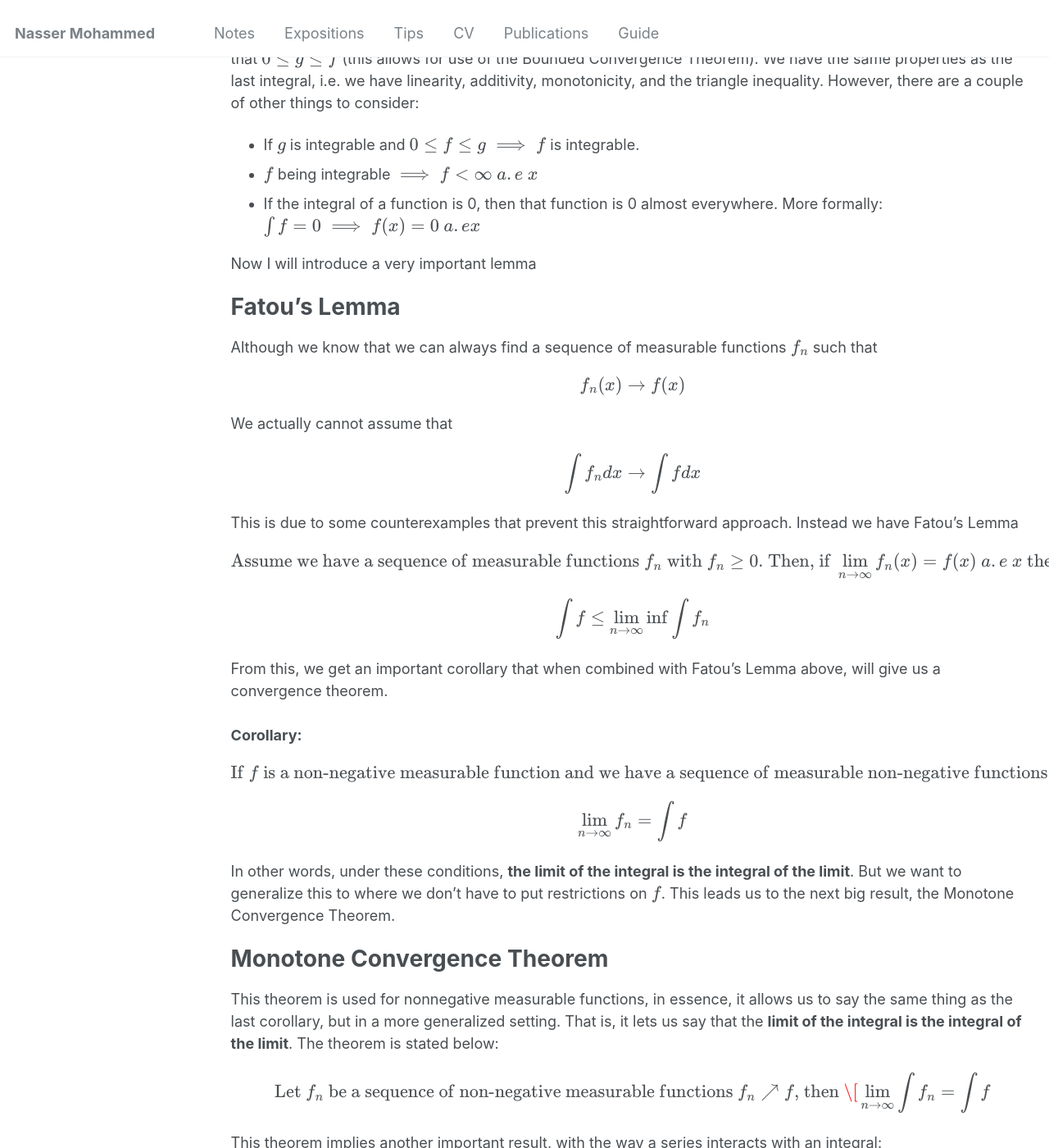
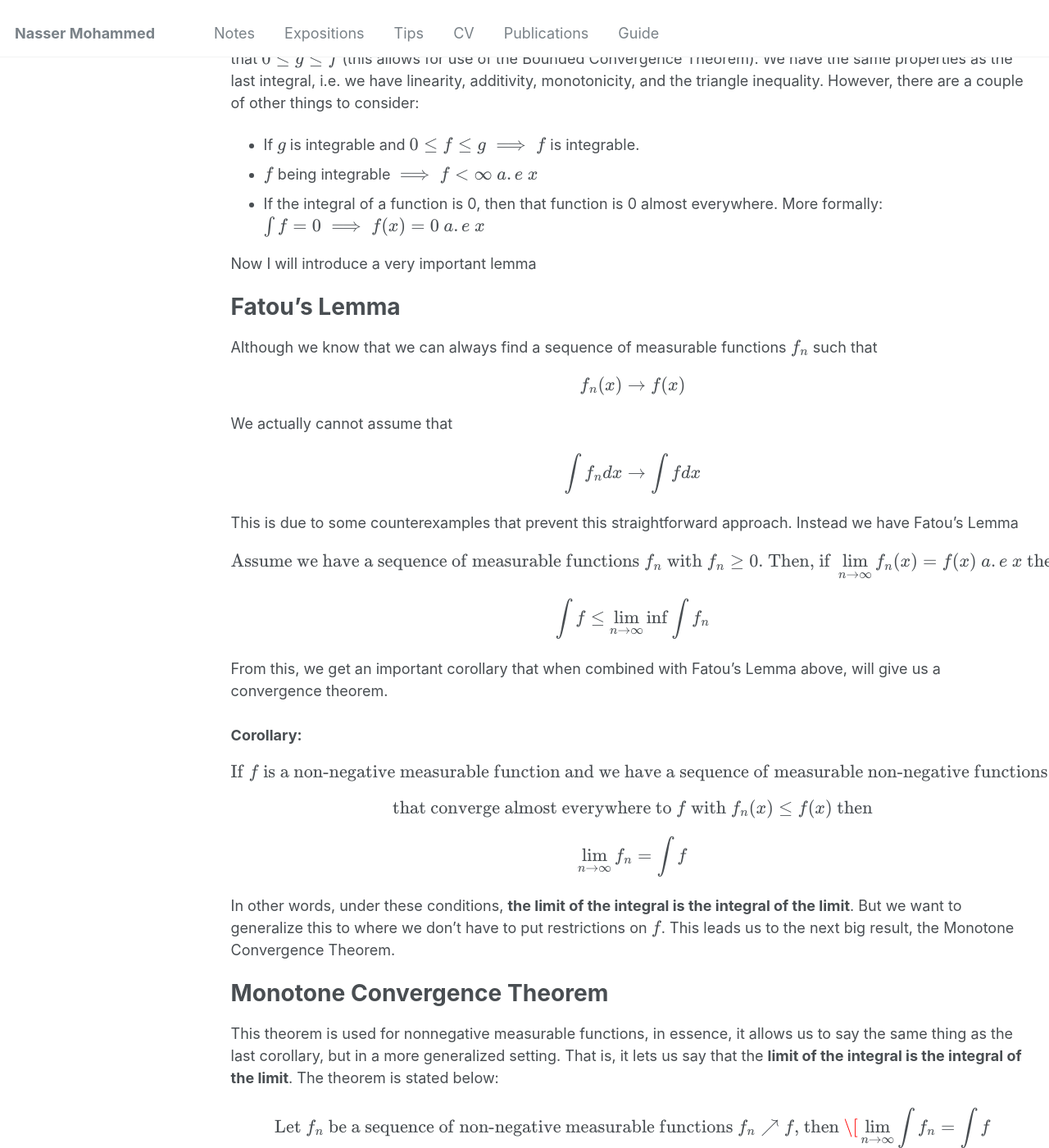
Before and after one commit to Nasser-Mohammed/Nasser-Mohammed.github.io, a Jekyll site: the page built from _pages/notes/analysis/lebintegral.md, in a window 1280 px wide and 1400 px high, scrolled down 1531 px. Shown: the whole window at 82% size. Built offline with Jekyll 4.4.1, drawn with Linux system fonts in a browser that asks for light colours.

Commit message:
Update lebintegral.md

```diff
--- a/_pages/notes/analysis/lebintegral.md
+++ b/_pages/notes/analysis/lebintegral.md
@@ -32,7 +32,7 @@ For a non-negative function \\(f\\), we define its integral as:
 We are taking the supremum over all measurable bounded functions \\(g\\) supported on a set of finite measure such that \\(0 \leq g \leq f\\) (this allows for use of the Bounded Convergence Theorem). We have the same properties as the last integral, i.e. we have linearity, additivity, monotonicity, and the triangle inequality. However, there are a couple of other things to consider:
 - If \\(g\\) is integrable and \\(0 \leq f \leq g \implies f \\) is integrable.
 - \\(f\\) being integrable \\(\implies f < \infty \text{ } a.e \text{ } x\\)
-- If the integral of a function is 0, then that function is 0 almost everywhere. More formally: \\(\int f = 0 \implies f(x) = 0 \text{ } a.e x\\)
+- If the integral of a function is 0, then that function is 0 almost everywhere. More formally: \\(\int f = 0 \implies f(x) = 0 \text{ } a.e \text{ } x\\)
 
 Now I will introduce a very important lemma
 
@@ -50,7 +50,8 @@ This is due to some counterexamples that prevent this straightforward approach.
 From this, we get an important corollary that when combined with Fatou's Lemma above, will give us a convergence theorem. \\
 \\
 **Corollary:**
-\\[\text{If } f \text{ is a non-negative measurable function and we have a sequence of measurable non-negative functions } f_n \text{ that converge almost everywhere to } f \text{ with } f_n(x) \leq f(x) \text{ then }\\]
+\\[\text{If } f \text{ is a non-negative measurable function and we have a sequence of measurable non-negative functions } f_n \\]
+\\[\text{ that converge almost everywhere to } f \text{ with } f_n(x) \leq f(x) \text{ then }\\]
 \\[\lim_{n \to \infty} f_n = \int f\\]
 In other words, under these conditions, **the limit of the integral is the integral of the limit**. But we want to generalize this to where we don't have to put restrictions on \\(f\\). This leads us to the next big result, the Monotone Convergence Theorem.
 
```
